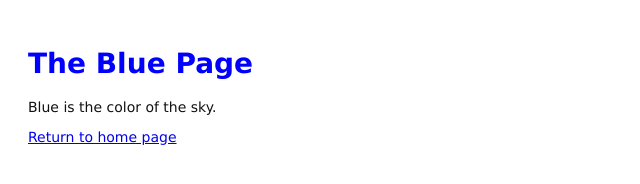
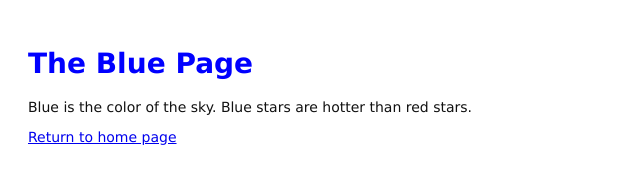
Before and after one commit to nickdiorio/my-git-repo, a plain HTML site: page blue.html in a window 1280 px wide. Shown: the whole page, without its empty margins (0-640 px from the left). Drawn offline with Linux system fonts and the light colour scheme.

Commit message:
Add info about stars

```diff
--- a/blue.html
+++ b/blue.html
@@ -7,7 +7,7 @@
 </head>
 <body>
   <h1 style="color: #00F">The Blue Page</h1>
-  <p>Blue is the color of the sky.</p>
+  <p>Blue is the color of the sky. Blue stars are hotter than red stars.</p>
 
   <p><a href="index.html">Return to home page</a></p>
 
```
